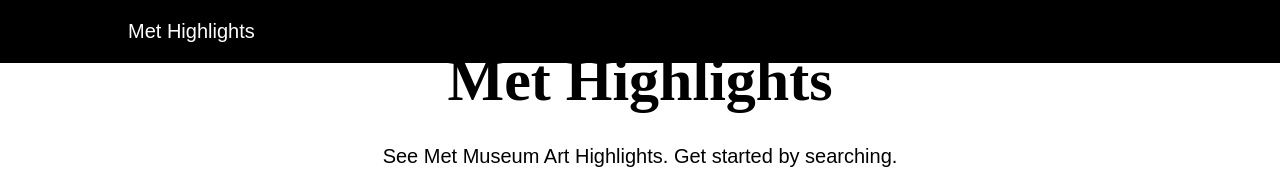
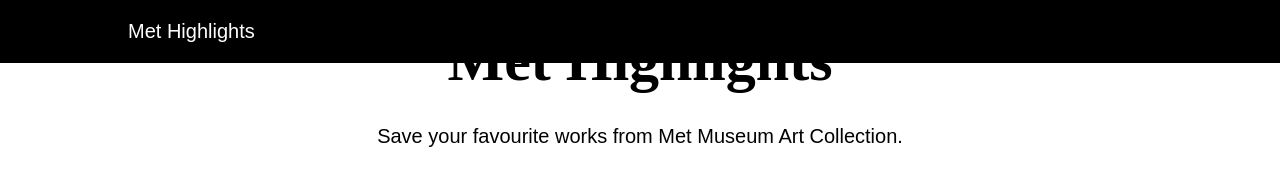
Before and after one commit to lindashendev/art-metapi-app, a React (Create React App) app: page / in a window 1280 px wide. Shown: the top 196 px of the page. Built offline with nearby package versions, Linux system fonts and the light colour scheme; no server answers; the database is empty.

Commit message:
Cleaned and reformatted code

```diff
--- a/src/App.css
+++ b/src/App.css
@@ -42,6 +42,10 @@
   color: #000000;
 }
 
+h1 ~ p {
+  padding-bottom: 1rem;
+}
+
 p {
   margin: 0;
 }
@@ -76,6 +80,8 @@
 /* image width */
 img {
   width: 100%;
+  border-radius: 0.5rem;
+  box-shadow: 2px 2px 2px grey;
 }
 
 span {
@@ -112,6 +118,10 @@
   border-radius: 0 1.5rem 1.5rem 0;
 }
 
+button:hover, button:focus {
+  background-color: #8c435d;
+}
+
 /* main art display */
 main {
   padding: 1.25rem 0;
@@ -130,11 +140,12 @@
 
 /* art */
 .artDisplay {
-  background-color: #d7cfc7;
+  background-color: #f2ebe3;
   text-align: left;
   padding: 2rem;
   display: flex;
   column-gap: 3rem;
+  border-radius: 0.5rem;
 }
 
 .imgContainer,
@@ -171,8 +182,8 @@
   font-size: 0.8rem;
   letter-spacing: 1px;
   list-style: none;
-  border: 1px solid rgb(188, 125, 16);
-  color: rgb(188, 125, 16);
+  border: 1px solid rgb(144, 93, 5);
+  color: rgb(144, 93, 5);
   padding: 0.5rem 1rem;
   border-radius: 15px;
 }
@@ -216,6 +227,10 @@
   width: 30%;
 }
 
+.remove-btn {
+  margin-top: 1rem;
+}
+
 /* footer general styles */
 .footer {
   margin-top: 3rem;
@@ -243,6 +258,11 @@
     font-size: 2.4rem;
   }
 
+  .description h2 {
+    font-size: 1.4rem;
+    line-height: 1.3;
+  }
+
   .header {
     height: 30vh;
     padding-top: 6rem;
@@ -266,6 +286,7 @@
   .description {
     width: 100%;
   }
+
   .saved li {
   width: calc((100% / 2) - 1rem);
   }
--- a/src/Components/Footer.js
+++ b/src/Components/Footer.js
@@ -3,8 +3,8 @@
   return (
     <footer>
       <div className="footer wrapper">
-      <p>Created at <a href="www.junocollege.com">Juno College</a></p>
-      <p>Using the Met Museum Art <a href="https://github.com/metmuseum/openaccess">Collection API</a></p>
+        <p>Created at <a href="www.junocollege.com">Juno College</a></p>
+        <p>Using the Met Museum Art <a href="https://github.com/metmuseum/openaccess">Collection API</a></p>
     </div>
     </footer>
   )
--- a/src/Components/Header.js
+++ b/src/Components/Header.js
@@ -1,6 +1,6 @@
+// App Header
 import Navigation from "./Navigation.js";
 
-// App Header
 const Header = (prop) => {
   return (
     <div>
@@ -8,9 +8,9 @@
         <Navigation />
         <div className="header wrapper">
           <h1>
-            Met <span>Highlights</span>
+            Met Highlights
           </h1>
-          <p>See Met Museum Art Highlights. Get started by searching.</p>
+          <p>Save your favourite works from Met Museum Art Collection.</p>
           <form onSubmit={prop.submit}>
             <label className="sr-only">Search by keyword</label>
             <input
--- a/src/Components/MainContent.js
+++ b/src/Components/MainContent.js
@@ -4,6 +4,8 @@
 
   // destructure prop
   const {artistDisplayName, artistDisplayBio, department, dimensions, medium, primaryImageSmall, repository, title, GalleryNumber, creditLine, tags} = prop.art;
+
+  // save function
   const handleSave = prop.save;
 
   return (
@@ -17,8 +19,8 @@
           <div className="imgContainer">
             <img src={primaryImageSmall} alt={`${title} by ${artistDisplayName}`}  />
           </div>
+
           <div className="description">
-
             <button className="save-btn" onClick={() => handleSave(primaryImageSmall, title)}>Save</button>
             <h2>{title}</h2>
             {artistDisplayName && <p><span>Artist Name:</span> {artistDisplayName}</p>}
@@ -30,6 +32,7 @@
             {medium && <p><span>Medium:</span> {medium}</p>  }
             {repository && <p><span>Repository:</span> {repository}</p>}
             {tags && (
+
               <ul className="tags">
                 <p>Tag Info</p>
                   {
```
Also changed, not shown: src/App.js (+5 -4 lines).
